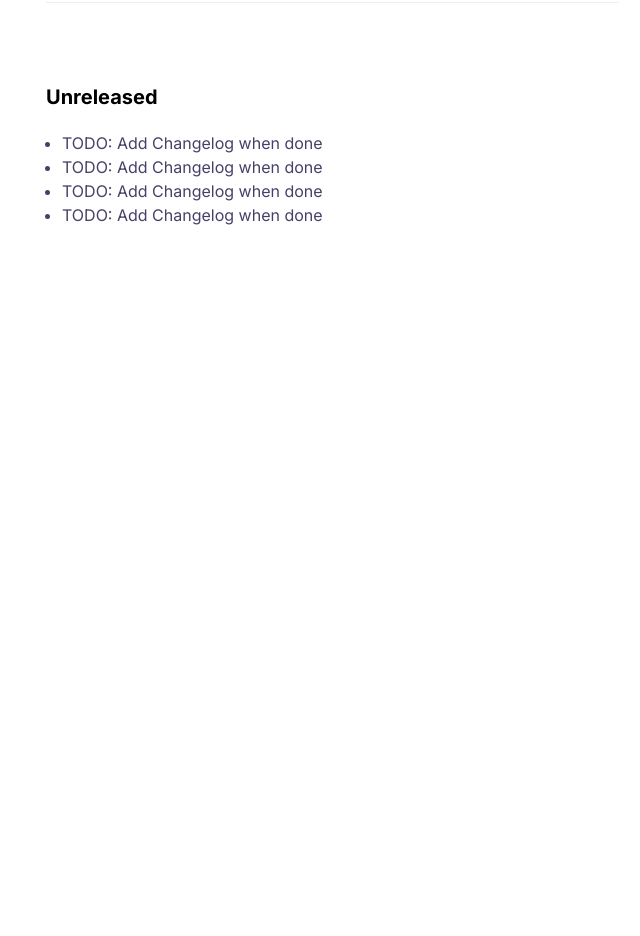
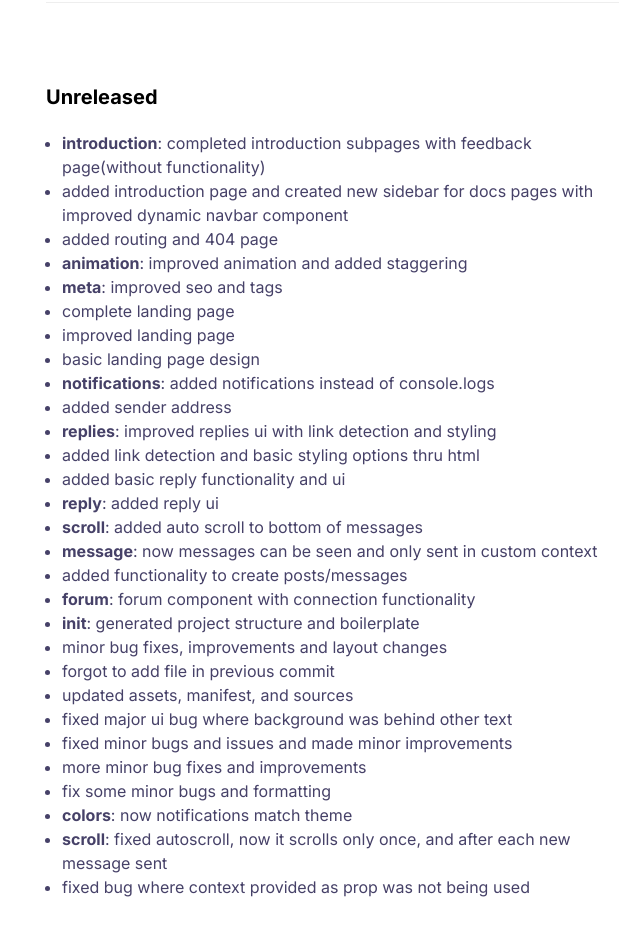
Before and after one commit to pybash1/forum3, a React (Create React App) app: page /introduction/changelog in a window 1280 px wide. Shown: the part 418-1354 px from the top of the page, without its empty margins (234-874 px from the left). Before the commit the page ends 800 px from the top, so only its background shows below. Built offline with nearby package versions, Linux system fonts and the light colour scheme; what @orbisclub/orbis-sdk would draw is missing.

Commit message:
fix(changelog): removed placeholders from changelog and added CHANGELOG.md file

```diff
--- a/src/routes/introduction/Changelog.tsx
+++ b/src/routes/introduction/Changelog.tsx
@@ -13,9 +13,7 @@ export default function Changelog() {
         ]}
       />
       <div className="pl-[280px] w-2/3 pt-20 font-inter">
-        <div className="font-bold text-black text-4xl pt-16">
-          What's New
-        </div>
+        <div className="font-bold text-black text-4xl pt-16">What's New</div>
         <div className="text-[#464168] text-xl pt-5 pb-10 font-normal">
           We constantly publish improvements and keep track of changes here.
         </div>
@@ -39,10 +37,66 @@ export default function Changelog() {
         <div className="font-bold text-xl">Unreleased</div>
         <div className="text-[#464168] pt-5 pb-10 font-normal">
           <ul className="list-disc pl-4">
-            <li>TODO: Add Changelog when done</li>
-            <li>TODO: Add Changelog when done</li>
-            <li>TODO: Add Changelog when done</li>
-            <li>TODO: Add Changelog when done</li>
+            <li>
+              <b>introduction</b>: completed introduction subpages with feedback
+              page(without functionality)
+            </li>
+            <li>
+              added introduction page and created new sidebar for docs pages
+              with improved dynamic navbar component
+            </li>
+            <li>added routing and 404 page</li>
+            <li>
+              <b>animation</b>: improved animation and added staggering
+            </li>
+            <li>
+              <b>meta</b>: improved seo and tags
+            </li>
+            <li>complete landing page</li>
+            <li>improved landing page</li>
+            <li>basic landing page design</li>
+            <li>
+              <b>notifications</b>: added notifications instead of console.logs
+            </li>
+            <li>added sender address</li>
+            <li>
+              <b>replies</b>: improved replies ui with link detection and
+              styling
+            </li>
+            <li>added link detection and basic styling options thru html</li>
+            <li>added basic reply functionality and ui</li>
+            <li>
+              <b>reply</b>: added reply ui
+            </li>
+            <li>
+              <b>scroll</b>: added auto scroll to bottom of messages
+            </li>
+            <li>
+              <b>message</b>: now messages can be seen and only sent in custom
+              context
+            </li>
+            <li>added functionality to create posts/messages</li>
+            <li>
+              <b>forum</b>: forum component with connection functionality
+            </li>
+            <li>
+              <b>init</b>: generated project structure and boilerplate
+            </li>
+            <li>minor bug fixes, improvements and layout changes</li>
+            <li>forgot to add file in previous commit</li>
+            <li>updated assets, manifest, and sources</li>
+            <li>fixed major ui bug where background was behind other text</li>
+            <li>fixed minor bugs and issues and made minor improvements</li>
+            <li>more minor bug fixes and improvements</li>
+            <li>fix some minor bugs and formatting</li>
+            <li>
+              <b>colors</b>: now notifications match theme
+            </li>
+            <li>
+              <b>scroll</b>: fixed autoscroll, now it scrolls only once, and
+              after each new message sent
+            </li>
+            <li>fixed bug where context provided as prop was not being used</li>
           </ul>
         </div>
       </div>
```
Also changed, not shown: 1 other file (tests, documents, lock files or other folders).
